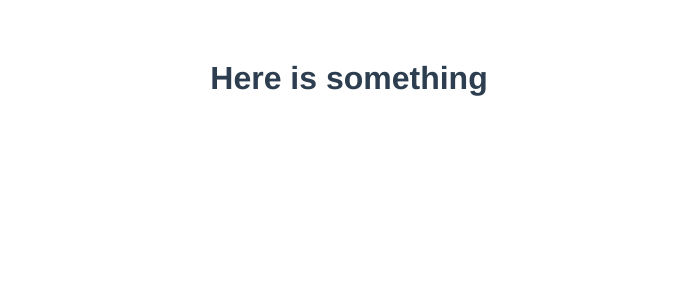
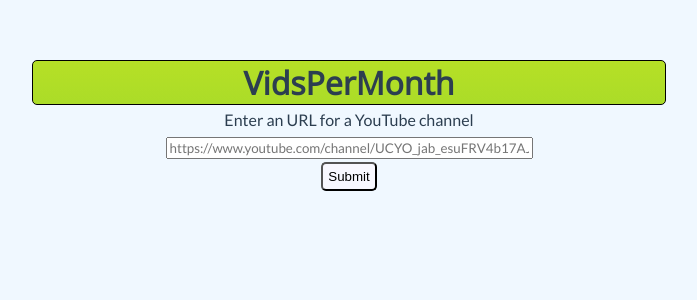
Before and after one commit to korpog/yt-stats-vue, a Vue app: page / in a window 1280 px wide. Shown: the top 300 px of the page, without its empty margins (291-988 px from the left). Built offline with nearby package versions, Linux system fonts and the light colour scheme.

Commit message:
added content and styling for main page

```diff
--- a/package.json
+++ b/package.json
@@ -8,6 +8,7 @@
     "lint": "vue-cli-service lint"
   },
   "dependencies": {
+    "axios": "^0.19.0",
     "core-js": "^3.3.2",
     "vue": "^2.6.10"
   },
--- /dev/null
+++ b/src/APIService.js
@@ -0,0 +1,14 @@
+import axios from 'axios';
+const URL = 'http://localhost:8000';
+
+export class APIService {
+
+    constructor() {}
+
+    getResults(ytUrl) {
+      const url = `${URL}/results/${ytUrl}`;
+      return axios.get(url)
+        .then(response => alert(response.data))
+        .catch(error => alert(error));
+    }
+}
--- a/src/App.vue
+++ b/src/App.vue
@@ -1,6 +1,6 @@
 <template>
   <div id="app">
-    <Main msg="YT video stats"/>
+    <Main/>
   </div>
 </template>
 
@@ -24,4 +24,7 @@ export default {
   color: #2c3e50;
   margin-top: 60px;
 }
+html, body {
+  background-color: aliceblue;
+}
 </style>
--- a/src/components/Main.vue
+++ b/src/components/Main.vue
@@ -1,32 +1,72 @@
 <template>
   <div class="main">
-    <h1>Here is something</h1>
+        <h1 id="title">VidsPerMonth</h1>
+        <label for="url">Enter an URL for a YouTube channel</label>
+        <input
+          type="url"
+          name="url"
+          id="url"
+          placeholder="https://www.youtube.com/channel/UCYO_jab_esuFRV4b17AJtAw"
+          pattern="https://.*"
+          size="50"
+          required
+          v-model=url
+        />
+        <button type="submit" id="btn" @click="getData()">Submit</button>
   </div>
 </template>
 
 <script>
+import { APIService } from "../APIService";
+const apiService = new APIService();
+
 export default {
-  name: 'Main',
-  props: {
-    msg: String
+  name: "Main",
+  data() {
+    return {
+      url: ""
+    };
+  },
+  methods: {
+    getData() {
+      apiService.getResults(this.url).catch(err => alert(err));
+    }
   }
-}
+};
 </script>
 
-<!-- Add "scoped" attribute to limit CSS to this component only -->
 <style scoped>
-h3 {
-  margin: 40px 0 0;
-}
-ul {
-  list-style-type: none;
-  padding: 0;
-}
-li {
-  display: inline-block;
-  margin: 0 10px;
-}
+@import url("https://fonts.googleapis.com/css?family=Open+Sans");
+@import url("https://fonts.googleapis.com/css?family=Lato");
 a {
   color: #42b983;
 }
+label {
+  display: block;
+  font-family: "Lato", sans-serif;
+  margin: 5px;
+}
+input {
+  font-family: "Lato", sans-serif;
+  margin: 3px;
+}
+#title {
+  position: -webkit-sticky;
+  position: sticky;
+  top: 20px;
+  font-family: "Open Sans", sans-serif;
+  border: solid black 1px;
+  border-radius: 5px;
+  background: linear-gradient(to bottom, #b6e026 0%, #abdc28 100%);
+  width: 50%;
+  margin: auto;
+}
+#btn {
+  display: block;
+  margin: auto;
+  color: black;
+  background-color: ghostwhite;
+  border-radius: 5px;
+  padding: 5px;
+}
 </style>
```
Also changed, not shown: 1 other file (tests, documents, lock files or other folders).
